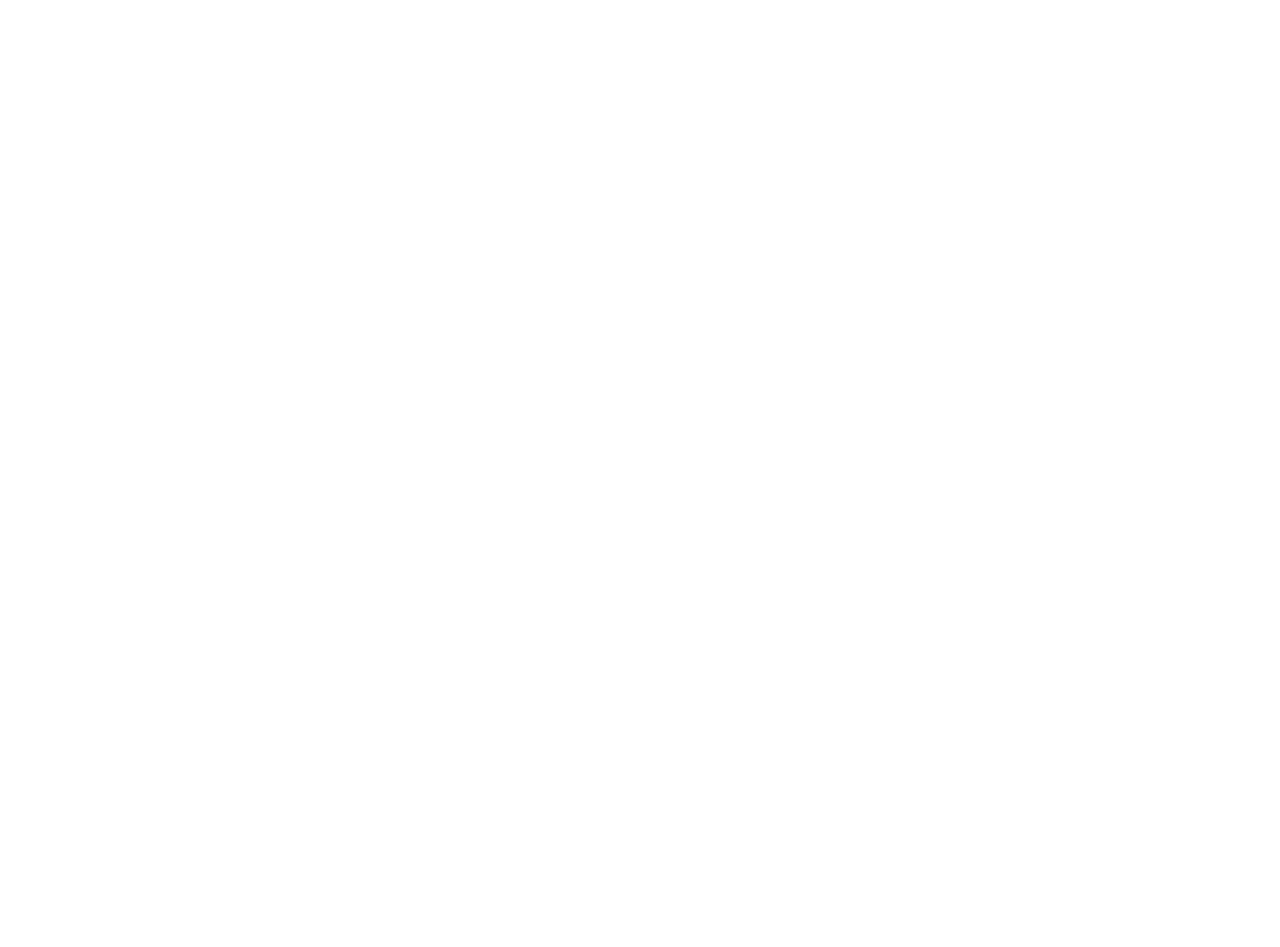
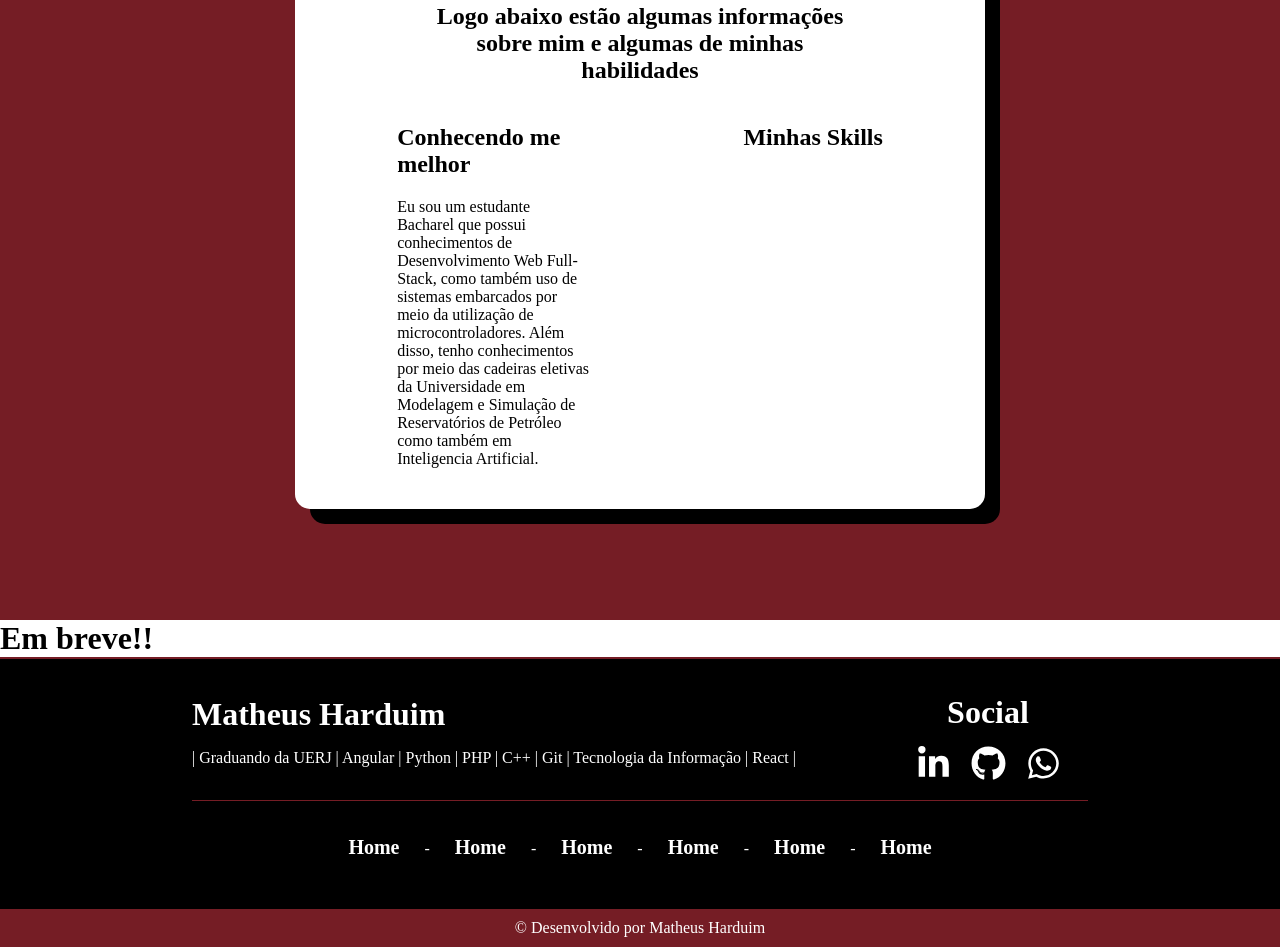
Before and after one commit to harduim300/Portfolio, a React (Vite) app: page / in a window 1280 px wide. Shown: the part 980-1927 px from the top of the page. Before the commit the page ends 837 px from the top, so only its background shows below. Built offline with nearby package versions, Linux system fonts and the light colour scheme.

Commit message:
new: created footer

```diff
--- a/src/App.jsx
+++ b/src/App.jsx
@@ -14,13 +14,14 @@
     <>
       <Header/>
       <Banner/>
+      <AboutMe/>
+      {/* <SecundaryBanner/> */}
       <h1>Em breve!!</h1>
-      {/* <SecundaryBanner/>
-      <AboutMe/>
+      {/*
       <RedirectContact/>
       <ProjectWork/>
-      <EmailContact/>
-      <Footer/> */}
+      <EmailContact/> */}
+      <Footer/>
     </>
   )
 }
--- a/src/components/AboutMe/AboutMe.jsx
+++ b/src/components/AboutMe/AboutMe.jsx
@@ -1,11 +1,73 @@
-import style from './AboutMe.module.scss'
+import React, { useEffect, useRef } from 'react';
+import style from './AboutMe.module.scss';
 
-
+const AboutMeSkillCard = ({NameSkill}) => (
+    <div className={style.AboutMeCard}>
+        <span>{NameSkill}</span>
+    </div>
+);
 
 const AboutMe = () => {
+    const aboutMeRef = useRef(null); // Usar useRef para referenciar a div
+
+    useEffect(() => {
+        const observer = new IntersectionObserver((entries) => {
+            entries.forEach(entry => {
+                if (entry.isIntersecting) {
+                    // Adiciona a animação quando a div estiver visível
+                    entry.target.style.animation = `${style.bouncingAnimationDiv} 2s ease-in-out`;
+                } else {
+                    // Remove a animação quando a div não estiver visível
+                    entry.target.style.animation = 'none';
+                }
+            });
+        }, {
+            threshold: 0.5 // Quando 10% da div estiver visível
+        });
+
+        if (aboutMeRef.current) {
+            observer.observe(aboutMeRef.current);
+        }
+
+        return () => {
+            if (aboutMeRef.current) {
+                observer.unobserve(aboutMeRef.current);
+            }
+        };
+    }, []);
+
     return (
-        <h1>Olá AboutMe</h1>
+        <section id="aboutMe" className={style.AboutMeContainer}>
+            <div ref={aboutMeRef} className={style.AboutMeBoxBoard}>
+                <div className={style.AboutMeFlex}>
+                    <div className={style.AboutMeIntro}>
+                        <div>
+                            <h1>Sobre mim</h1>
+                        </div>
+                        <div className={style.AMITextIntro}>
+                            <h2>Logo abaixo estão algumas informações sobre mim e algumas de minhas habilidades</h2>
+                        </div>
+                    </div>
+                    <div className={style.AboutMeFlexContent}>
+                        <div className={style.textAboutMe}>
+                            <h2>
+                            Conhecendo me melhor
+                            </h2>
+                            <p className={style.textAMDescription}>
+                            Eu sou um estudante Bacharel que possui conhecimentos de Desenvolvimento Web Full-Stack,
+                            como também uso de sistemas embarcados por meio da utilização de microcontroladores.
+                            Além disso, tenho conhecimentos por meio das cadeiras eletivas da Universidade
+                            em Modelagem e Simulação de Reservatórios de Petróleo como também em Inteligencia Artificial.
+                            </p>
+                        </div>
+                        <div className={style.mySkillBoard}>
+                            <h2>Minhas Skills</h2>
+                        </div>
+                    </div>
+                </div>
+            </div>
+        </section>
     );
-}
+};
 
 export default AboutMe;
--- a/src/components/AboutMe/AboutMe.module.scss
+++ b/src/components/AboutMe/AboutMe.module.scss
@@ -0,0 +1,64 @@
+.AboutMeContainer{
+    background-color: #751d25;
+    display: flex;
+    justify-content: center;
+    align-items: center;
+    height: 100vh;
+}
+
+.AboutMeBoxBoard {
+    position: relative;
+    background: white;
+    width: 50%;
+    border-radius: 15px;
+    padding: 25px;
+    box-shadow: 15px 15px black;
+    animation: none;
+}
+
+.AboutMeIntro {
+    display: flex;
+    flex-direction: column;
+    justify-content: center;
+    align-items: center;
+}
+
+.textAboutMe {
+    width: 30%;
+}
+
+.AMITextIntro {
+    width: 70%;
+    text-align: center;
+}
+
+
+.AboutMeFlexContent {
+    display: flex;
+    justify-content: space-around;
+}
+.textAMDescription {
+    width: 100%;
+}
+
+@keyframes bouncingAnimationDiv {
+    0% {
+        transform: translateY(250px) scale(0.5, 0.5); /* Estado inicial sem deformação */
+        transform: translateX(-150px);
+        opacity: 0;
+    }
+    30% {
+        transform: translateY(-150px) scale(1.1, 0.9); /* Aumenta em largura e comprime em altura no pico */
+    }
+    50% {
+        transform: translateY(0) scale(0.9, 1.5); /* Deformação ao tocar o chão, esticando verticalmente */
+    }
+    75% {
+        transform: translateY(-75px) scale(1.05, 0.95); /* Subida menor com leve deformação */
+    }
+    100% {
+        transform: translateX(0px);
+        transform: translateY(0) scale(1, 1); /* Volta ao estado normal */
+        opacity: 1;
+    }
+}
--- a/src/components/Footer/Footer.jsx
+++ b/src/components/Footer/Footer.jsx
@@ -1,10 +1,39 @@
 import style from './Footer.module.scss'
-
+import { FaLinkedinIn } from "react-icons/fa";
+import { FaGithub } from "react-icons/fa";
+import { FaWhatsapp } from "react-icons/fa";
 
 
 const Footer = () => {
     return (
-        <h1>Olá Footer</h1>
+       <footer id='footer'>
+            <div className={style.footerContainer}>
+                <div className={style.footerContainerFlexTop}>
+                    <div className={style.footerMyInfo}>
+                        <h1>Matheus Harduim</h1>
+                        <p>| Graduando da UERJ | Angular | Python | PHP | C++ | Git | Tecnologia da Informação | React |</p>
+                    </div>
+                    <div className={style.footerSocialMedia}>
+                        <h1>Social</h1>
+                        <div className={style.flexIcons}>
+                            <FaLinkedinIn className={style.socialMediaIcons}/>
+                            <FaGithub className={style.socialMediaIcons}/>
+                            <FaWhatsapp className={style.socialMediaIcons}/>
+                        </div>
+                    </div>
+                </div>
+                <div className={style.footerContainerFlexBottom}>
+                    <a href="">Home</a><span>-</span>
+                    <a href="">Home</a><span>-</span>
+                    <a href="">Home</a><span>-</span>
+                    <a href="">Home</a><span>-</span>
+                    <a href="">Home</a><span>-</span>
+                    <a href="">Home</a>
+
+                </div>
+            </div>
+            <div className={style.madeByMH}>&copy; Desenvolvido por Matheus Harduim</div>
+       </footer>
     );
 }
 
--- a/src/components/Footer/Footer.module.scss
+++ b/src/components/Footer/Footer.module.scss
@@ -0,0 +1,60 @@
+footer {
+    border-top: solid 2px #751d25;
+    background-color: black;
+    height: auto;
+    color: white;
+    display: flex;
+    flex-direction: column;
+    justify-content: space-between;
+}
+
+.footerContainer {
+    display: flex;
+    justify-content: center;
+    align-items: center;
+    flex-direction: column;
+}
+
+.footerContainerFlexTop{
+    display: flex;
+    margin: 35px;
+    justify-content: space-between;
+    align-items: center;
+    width: 70%;
+    border-bottom: solid 1px #751d25;
+    padding-bottom: 15px;
+}
+
+.footerContainerFlexBottom {
+    margin-bottom: 50px;
+    a {
+        color: white;
+        margin: 0 25px;
+        text-decoration: none;
+        font-weight: 600;
+        font-size: 20px;
+    }
+}
+
+.footerSocialMedia{
+    display: flex;
+    flex-direction: column;
+    align-items: center;
+    width: 200px;
+}
+
+.flexIcons {
+    margin-top: 15px;
+}
+
+.socialMediaIcons {
+    font-size: 35px;
+    margin: 0 10px;
+}
+
+.madeByMH {
+    background: #751d25;
+    display: flex;
+    justify-content: center;
+    padding: 10px;
+}
```
